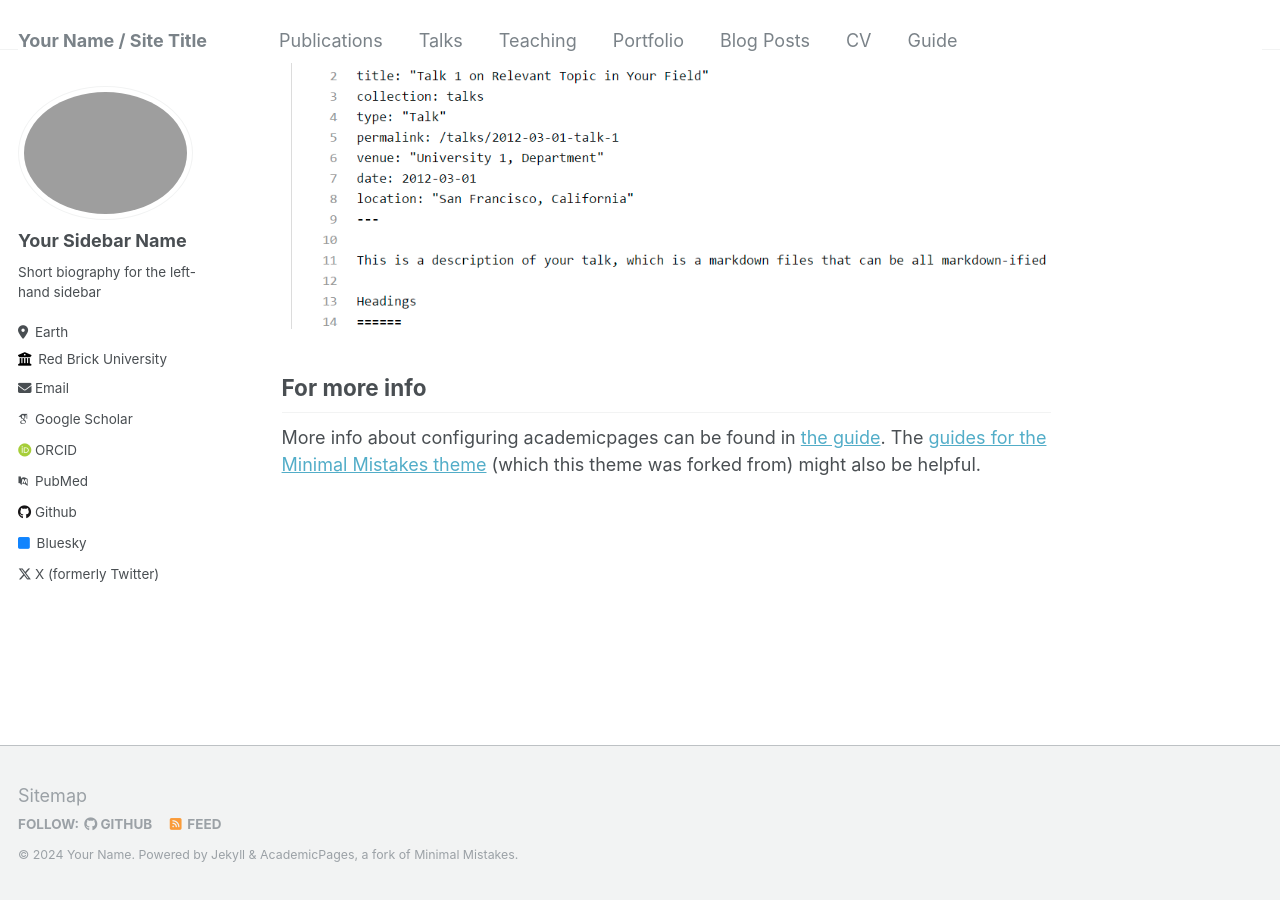
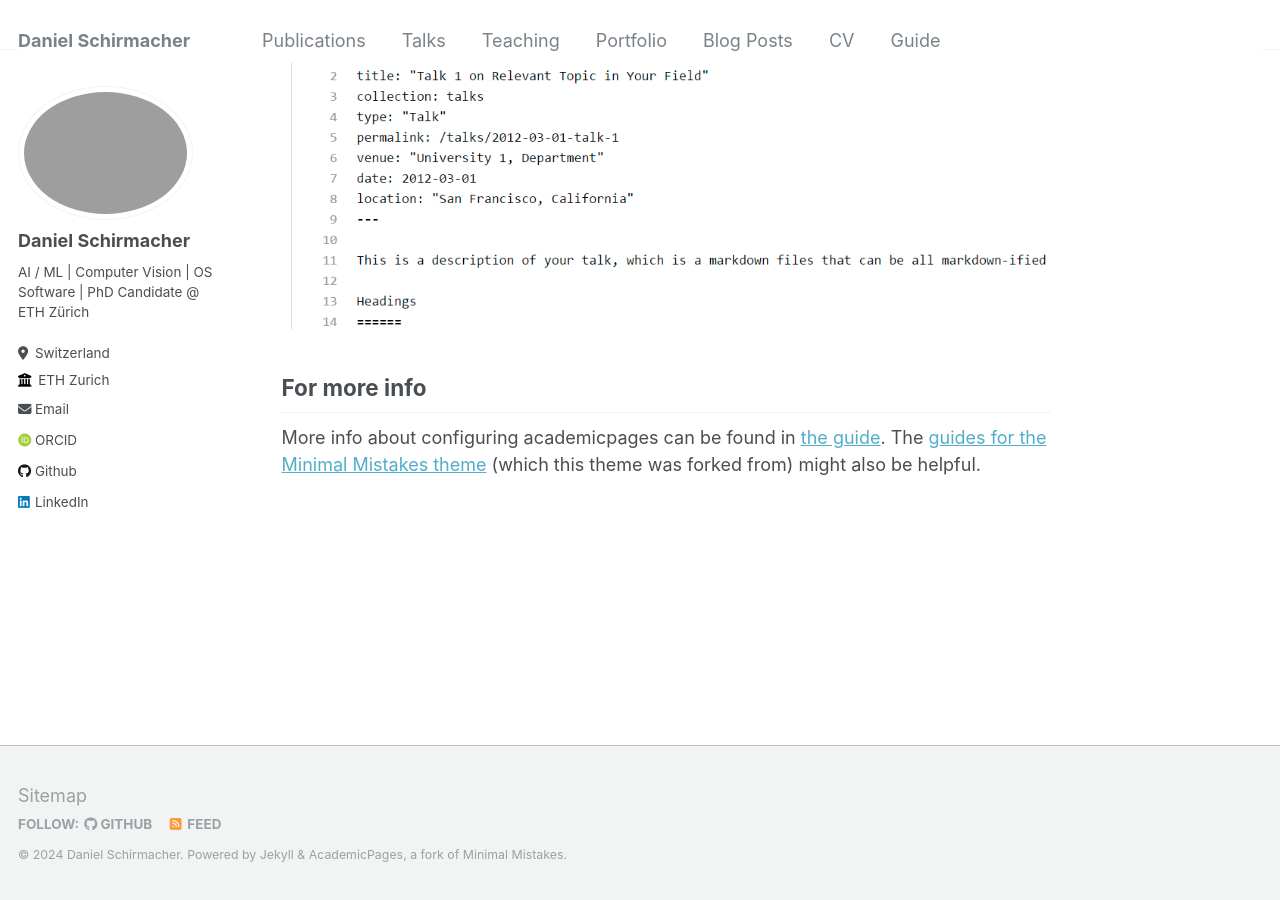
Before and after one commit to dsethz/dsethz.github.io, a Jekyll site: the page built from _pages/about.md, in a window 1280 px wide and 900 px high, scrolled down 2640 px. Built offline with Jekyll 4.4.1, drawn with Linux system fonts in a browser that asks for light colours; some web fonts are replaced.

Commit message:
first commit

```diff
--- a/_config.yml
+++ b/_config.yml
@@ -8,13 +8,13 @@
 
 # Basic Site Settings
 locale                   : "en-US"
-title                    : "Your Name / Site Title"
+title                    : "Daniel Schirmacher"
 title_separator          : "-"
-name                     : &name "Your Name"
-description              : &description "personal description"
-url                      : https://academicpages.github.io # the base hostname & protocol for your site e.g. "https://mmistakes.github.io"
+name                     : &name "Daniel Schirmacher"
+description              : &description "AI / ML | Computer Vision | OS Software | PhD Candidate @ ETH Zürich"
+url                      : https://dsethz.github.io # the base hostname & protocol for your site e.g. "https://mmistakes.github.io"
 baseurl                  : "" # the subpath of your site, e.g. "/blog"
-repository               : "academicpages/academicpages.github.io"
+repository               : "dsethz/dsethz.github.io"
 
 # Site Author - The following control what appear as part of the author content on the side bar.
 #               If a field is blank the icon and link will not appear, otherwise it will be shown.
@@ -22,32 +22,32 @@ repository               : "academicpages/academicpages.github.io"
 author:
   # Biographic information
   avatar           : "profile.png"
-  name             : "Your Sidebar Name"
+  name             : "Daniel Schirmacher"
   pronouns         : # example: "she/her"
-  bio              : "Short biography for the left-hand sidebar"
-  location         : "Earth"
-  employer         : "Red Brick University"
+  bio              : "AI / ML | Computer Vision | OS Software | PhD Candidate @ ETH Zürich"
+  location         : "Switzerland"
+  employer         : "ETH Zurich"
   uri              : # URL
-  email            : "none@example.org"
+  email            : "dschirethz@gmail.com"
 
   # Academic websites
   arxiv            : # URL - Update with the correct link to your profile
-  googlescholar    : "https://scholar.google.com/citations?user=PS_CX0AAAAAJ"
+  googlescholar    : # URL
   impactstory      : # URL
-  orcid            : "http://orcid.org/yourorcidurl"
-  pubmed           : "https://www.ncbi.nlm.nih.gov/pubmed/?term=john+snow"
+  orcid            : "https://orcid.org/0000-0001-8788-4811"
+  pubmed           : # URL
   researchgate     : # URL
 
   # Repositories and software development
   bitbucket        : # Username - Update with your username on the site
   codepen          : # Username
   dribbble         : # Username
-  github           : "academicpages"
+  github           : "dsethz"
   kaggle           : # Username
   stackoverflow    : # User number or user number and name (i.e., use "1" or "1/jeff-atwood")
 
   # Social media
-  bluesky          : "bsky.app" # Replace this with you Bluesky username
+  bluesky          : # Username
   facebook         : # Username
   flickr           : # Username
   foursquare       : # Username
@@ -56,7 +56,7 @@ author:
   keybase          : # Username
   instagram        : # Username
   lastfm           : # Username
-  linkedin         : # Username
+  linkedin         : "daniel-schirmacher"
   mastodon         : # URL
   medium           : # URL
   pinterest        : # Username
@@ -64,7 +64,7 @@ author:
   steam            : # Username
   telegram         : # URL
   tumblr           : # Username
-  twitter          : "UniofOxford"  # Replace this with your X / Twitter handle
+  twitter          : # Twitter handle
   vine             : # Username
   weibo            : # Username
   wikipedia        : # Username
```
Also changed, not shown: 2 other files.
